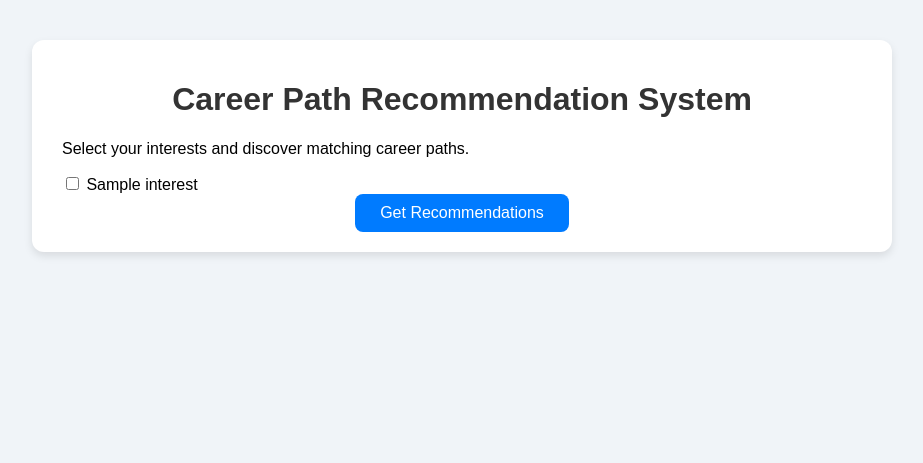
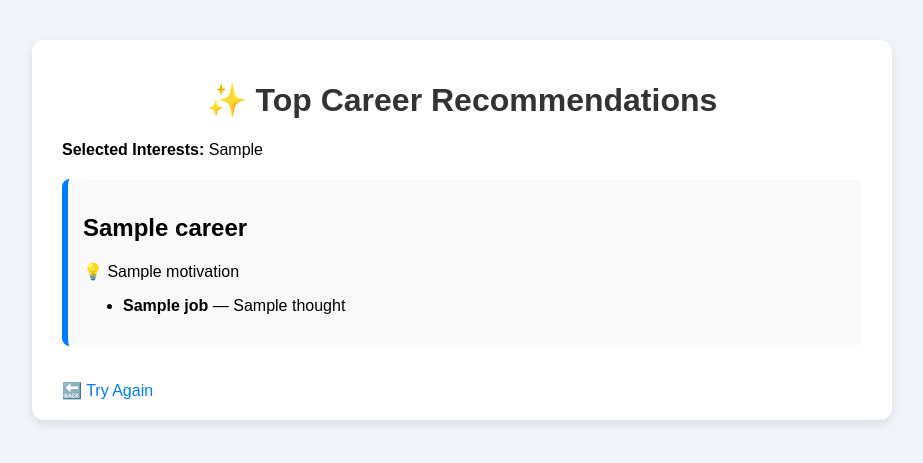
Before and after one commit to Akshuuprajapati/carrerdhundho, a Flask app: template templates/result.html in a window 1280 px wide. Shown: the top 463 px of the page, without its empty margins (178-1101 px from the left). Run offline with Flask 3, Linux system fonts and the light colour scheme; the template is opened without the code that fills it: most values are stand-ins (such as "Sample title", 1, 10 or a date in 2020).

Commit message:
Update result.html

```diff
--- a/templates/result.html
+++ b/templates/result.html
@@ -2,24 +2,40 @@
 <html lang="en">
 <head>
     <meta charset="UTF-8">
-    <title>Career Path Recommendation</title>
+    <title>Your Career Recommendations</title>
     <link rel="stylesheet" href="{{ url_for('static', filename='style.css') }}">
 </head>
 <body>
     <div class="container">
-        <h1>Career Path Recommendation System</h1>
-        <p>Select your interests and discover matching career paths.</p>
-        <form action="/result" method="POST">
-            <div class="interests">
-                {% for interest in interests %}
-                    <label>
-                        <input type="checkbox" name="interests" value="{{ interest }}">
-                        {{ interest }}
-                    </label><br>
+        <h1>✨ Top Career Recommendations</h1>
+        <p><strong>Selected Interests:</strong> {{ selected_interests | join(', ') }}</p>
+
+        {% if careers %}
+            <div class="career-results">
+                {% for career in careers %}
+                    <div class="career-card">
+                        <h2>{{ career.title }}</h2>
+                        <p>💡 {{ career.motivation }}</p>
+
+                        {% if career.matching_jobs %}
+                            <ul>
+                                {% for job in career.matching_jobs %}
+                                    <li>
+                                        <strong>{{ job.title }}</strong> — {{ job.thought }}
+                                    </li>
+                                {% endfor %}
+                            </ul>
+                        {% else %}
+                            <p>No matching job roles found, but this field has great potential!</p>
+                        {% endif %}
+                    </div>
                 {% endfor %}
             </div>
-            <button type="submit">Get Recommendations</button>
-        </form>
+        {% else %}
+            <p>No careers matched your interests. Try selecting more or different options.</p>
+        {% endif %}
+
+        <a href="/" class="back-btn">🔙 Try Again</a>
     </div>
 </body>
 </html>
```
